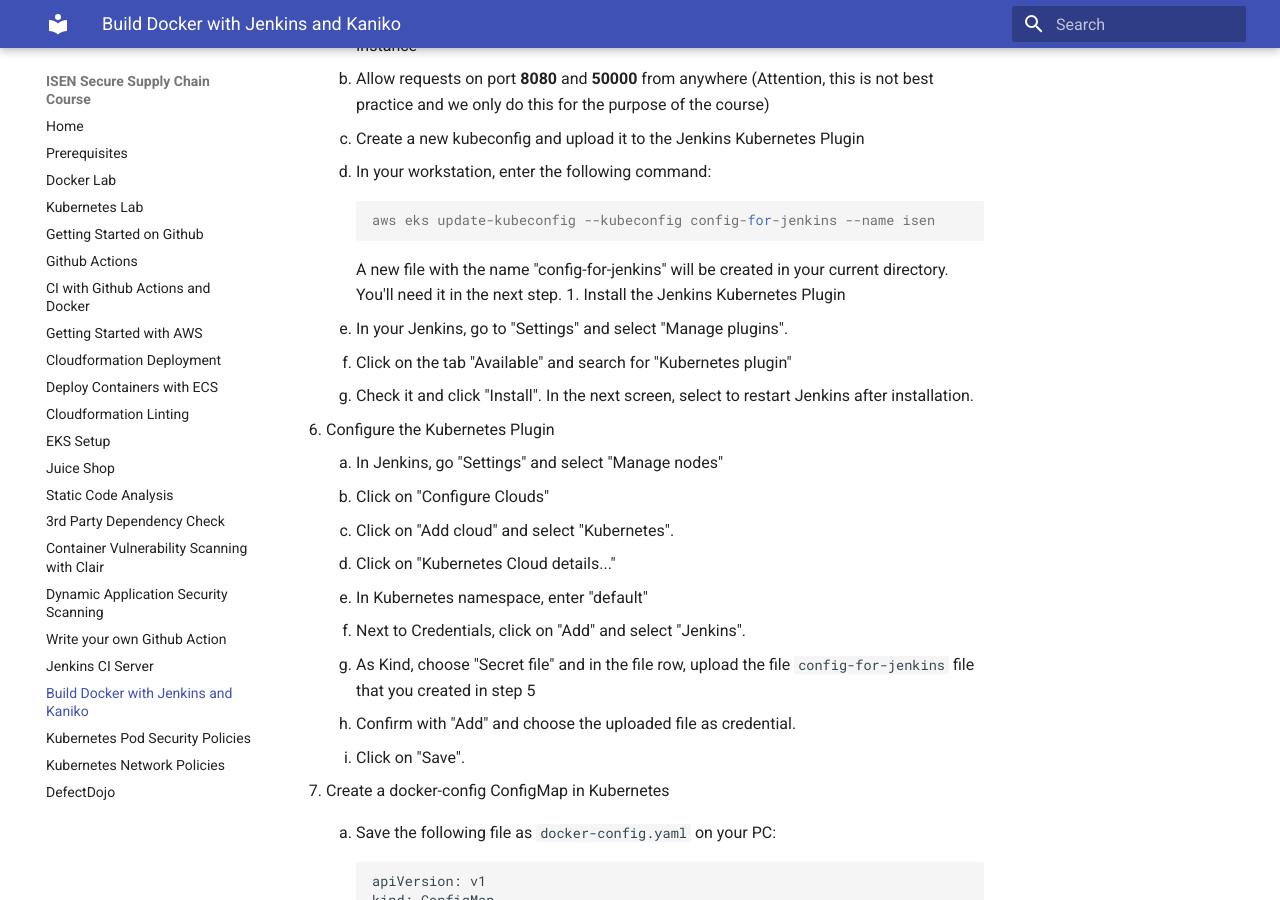
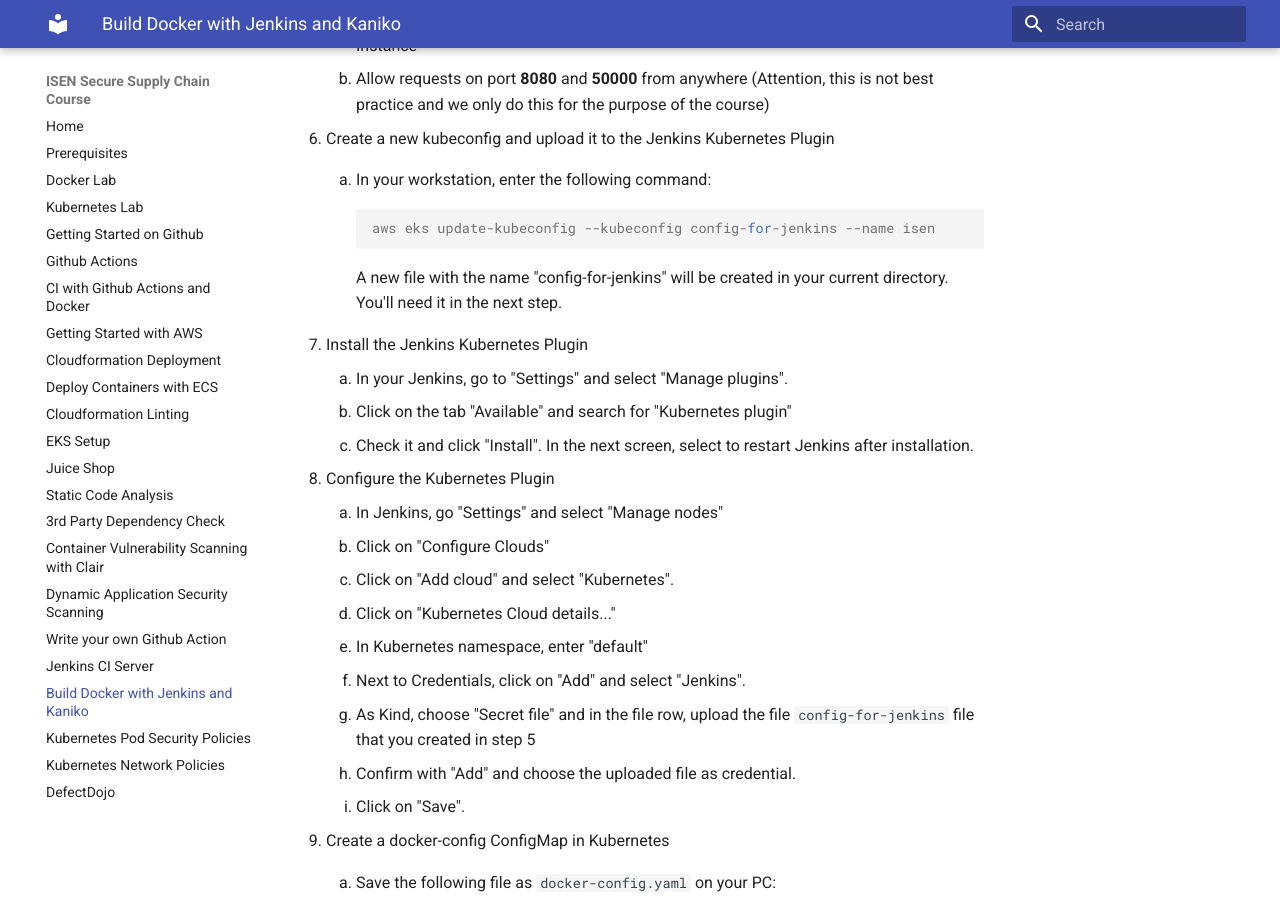
Before and after one commit to 3r1co/ssc, an MkDocs documentation site: the page built from docs/kaniko.md, in a window 1280 px wide and 900 px high, scrolled down 2128 px. Built offline with MkDocs 1.6.1 and Material for MkDocs 9.7.7, drawn with Linux system fonts in a browser that asks for light colours; some of the changed lines change nothing that is shown; some of the changed text lies outside the part shown.

Commit message:
Change order to reflect course changes

```diff
--- a/docs/kaniko.md
+++ b/docs/kaniko.md
@@ -61,6 +61,7 @@
 
     1. In the EC2 Console, open the security group that you assigned to your Jenkins EC2 Instance
     1. Allow requests on port **8080** and **50000** from anywhere (Attention, this is not best practice and we only do this for the purpose of the course)
+
 1. Create a new kubeconfig and upload it to the Jenkins Kubernetes Plugin
 
     1. In your workstation, enter the following command:
@@ -68,6 +69,7 @@
             aws eks update-kubeconfig --kubeconfig config-for-jenkins --name isen
 
         A new file with the name "config-for-jenkins" will be created in your current directory. You'll need it in the next step.
+
 1. Install the Jenkins Kubernetes Plugin
 
     1. In your Jenkins, go to "Settings" and select "Manage plugins".
@@ -150,3 +152,7 @@
     }
 
 Please replace XX... with your AWS Account ID.
+
+---
+
+Bonus task: Deploy this new container image in your EKS cluster.
```
